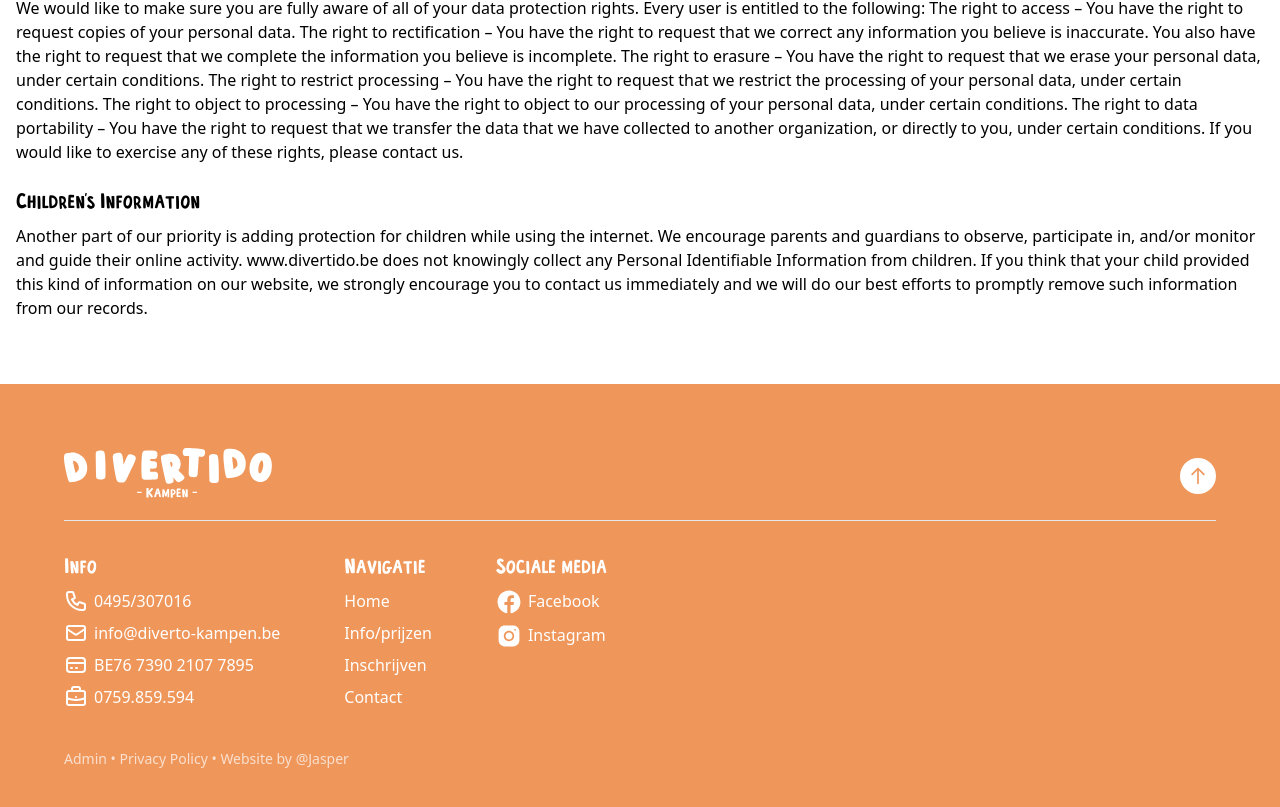
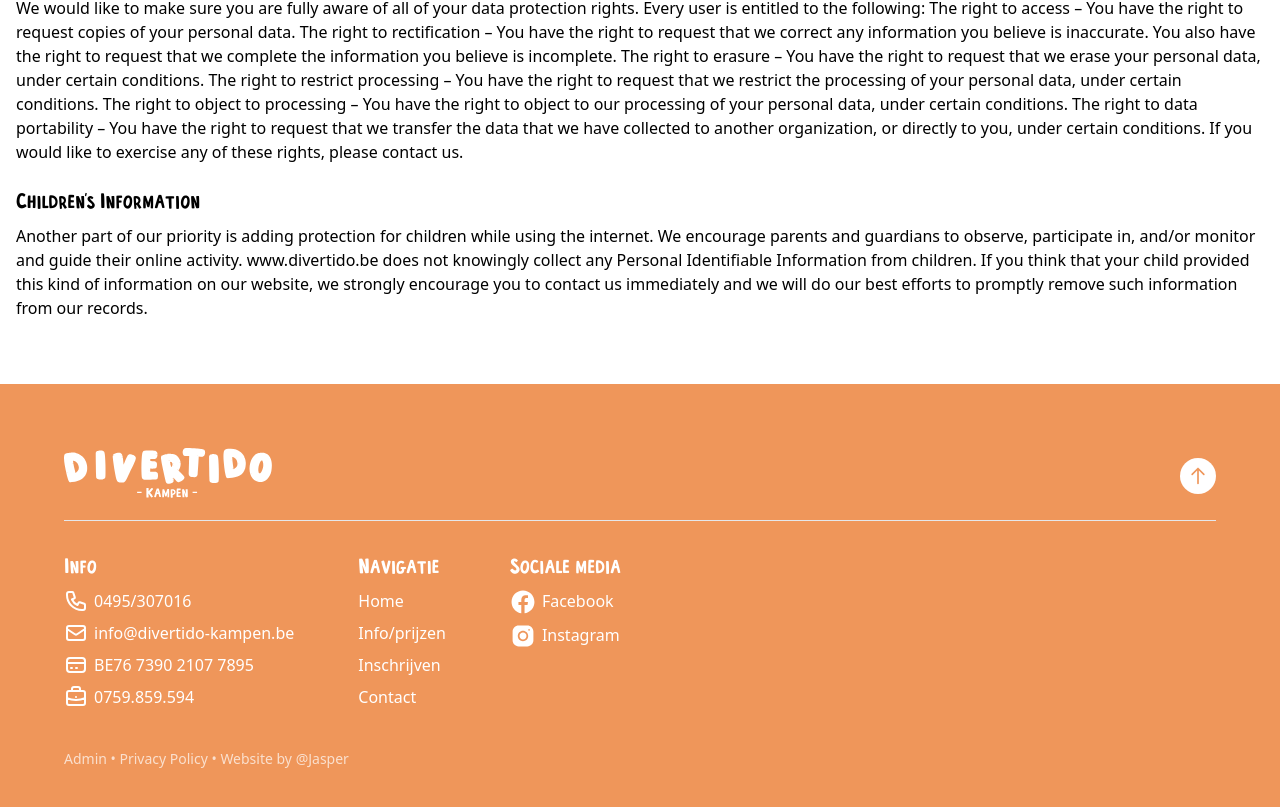
Before and after one commit to jaspervermeulen/divertido, a Next.js app: page /policy in a window 1280 px wide. Shown: the part 920-1727 px from the top of the page. Built offline with nearby package versions, Linux system fonts and the light colour scheme.

Commit message:
chore: update mailing

```diff
--- a/components/footer/footer.js
+++ b/components/footer/footer.js
@@ -42,19 +42,16 @@ function Footer({ campList }) {
         <div className="flex sm:mt-8">
           <div className="mr-16 hidden sm:inline">
             <p className="mb-2 font-fries text-xl">Info</p>
-            <a
-              href="mailto:info@diverto-kampen.be"
-              className="mb-2 flex hover:opacity-60"
-            >
+            <a href="tel:0495307016" className="mb-2 flex hover:opacity-60">
               <PhoneIcon className="h-6 w-6" />
               <p className="ml-1.5">0495/307016</p>
             </a>
             <a
-              href="mailto:info@diverto-kampen.be"
+              href="mailto:info@divertido-kampen.be"
               className="mb-2 flex hover:opacity-60"
             >
               <MailIcon className="h-6 w-6" />
-              <p className="ml-1.5">info@diverto-kampen.be</p>
+              <p className="ml-1.5">info@divertido-kampen.be</p>
             </a>
             <div className="mb-2 flex">
               <CreditCardIcon className="h-6 w-6" />
--- a/pages/contact.js
+++ b/pages/contact.js
@@ -180,18 +180,18 @@ function Contact({ teamMembers, camps }) {
                   <p className="mb-2 font-fries text-2xl">Divertido Kampen</p>
 
                   <a
-                    href="mailto:info@diverto-kampen.be"
+                    href="tel:0495307016"
                     className="mb-2 flex hover:opacity-60"
                   >
                     <PhoneIcon className="mt-0.5 h-5 w-5" />
                     <p className="ml-1.5">0495/307016</p>
                   </a>
                   <a
-                    href="mailto:info@diverto-kampen.be"
+                    href="mailto:info@divertido-kampen.be"
                     className="mb-2 flex hover:opacity-60"
                   >
                     <MailIcon className="mt-0.5 h-5 w-5" />
-                    <p className="ml-1.5">info@diverto-kampen.be</p>
+                    <p className="ml-1.5">info@divertido-kampen.be</p>
                   </a>
                   <div className="mb-2 flex">
                     <CreditCardIcon className="mt-0.5 h-5 w-5" />
```
